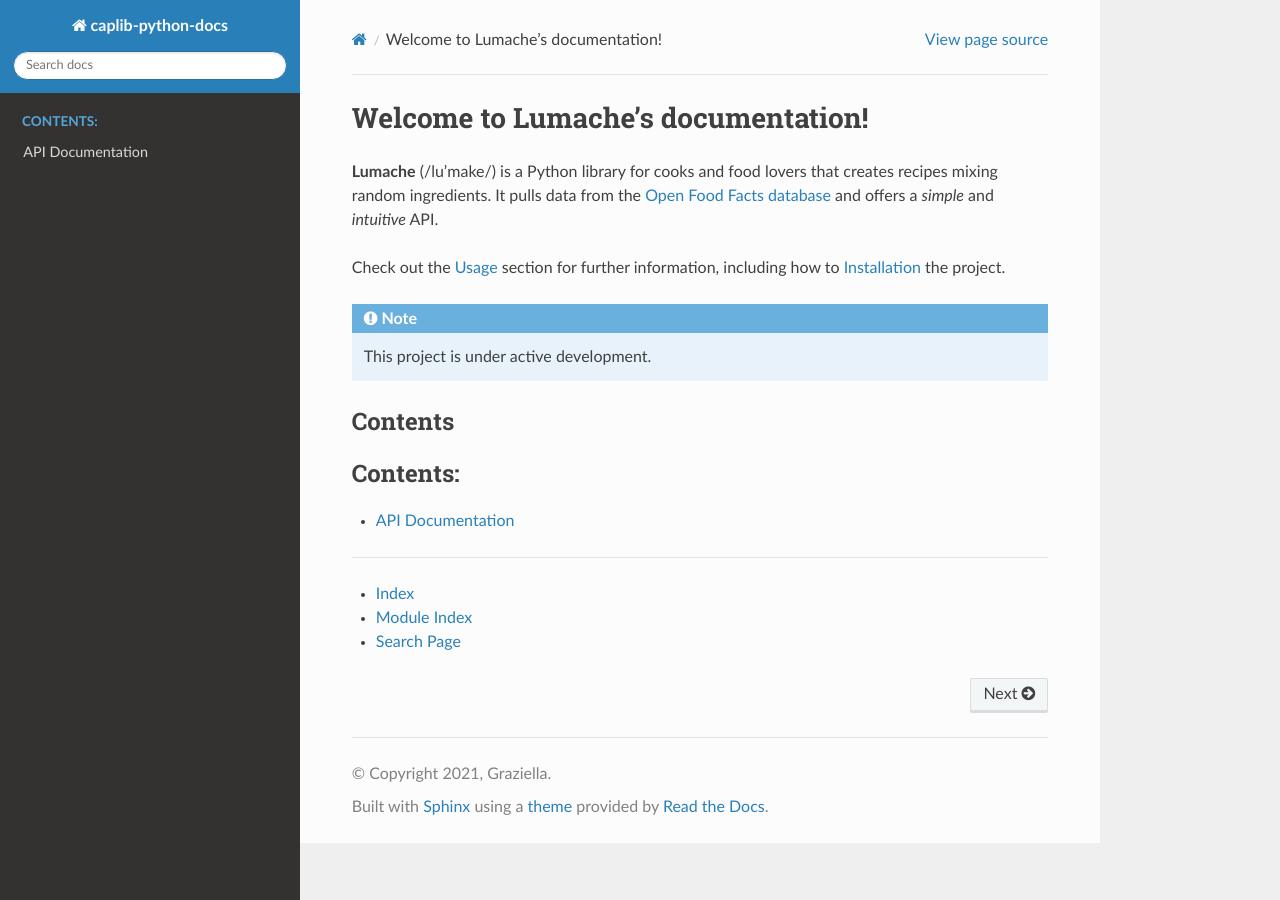
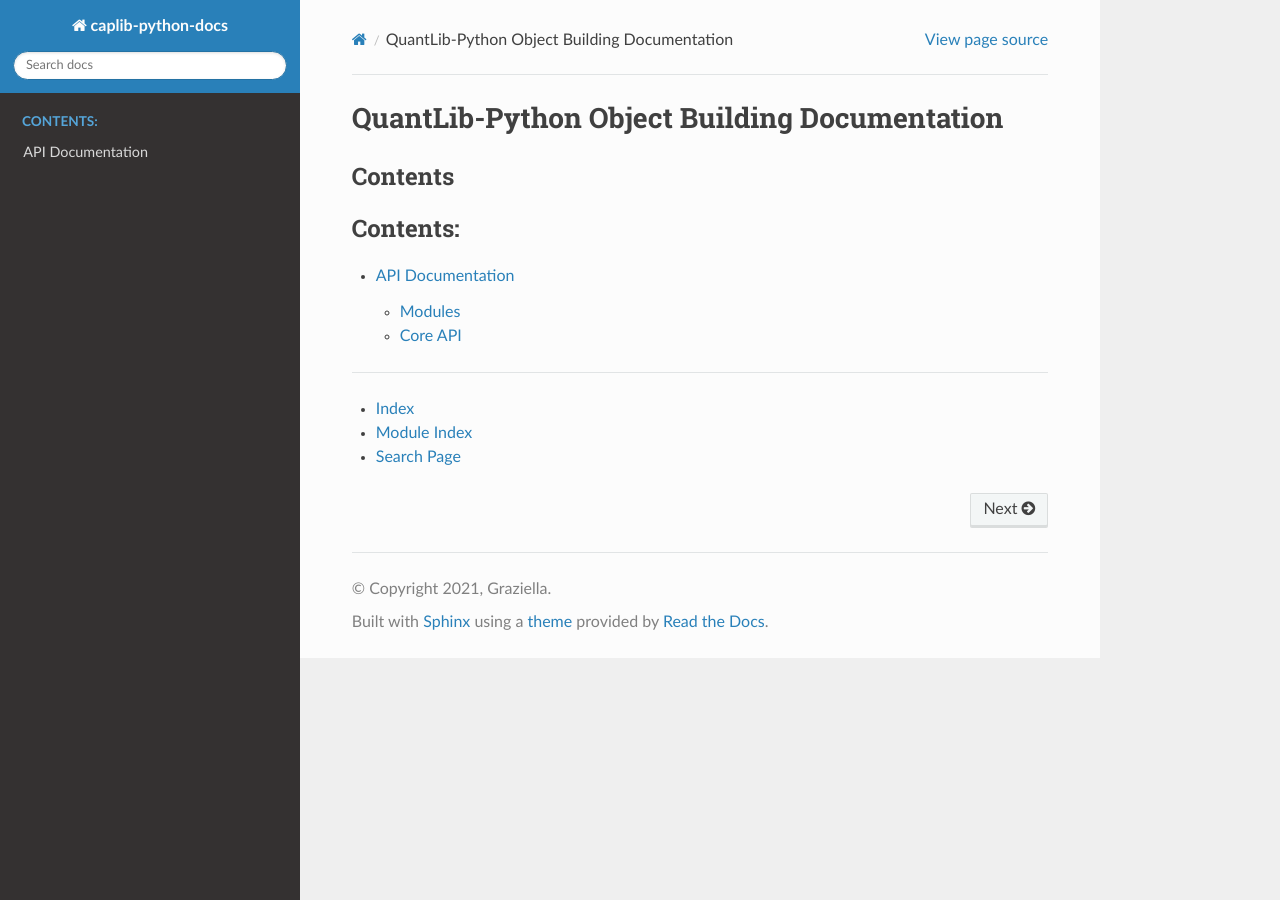
Before and after one commit to Alex-zbz/caplib-docs, a Sphinx documentation site: the page built from docs/source/index.rst, in a window 1280 px wide. Built offline with Sphinx 7.4.7 and the Read the Docs theme 3.1.0, drawn with Linux system fonts in a browser that asks for light colours; pages that are not in the unit, such as notebooks, are missing from menus.

Commit message:
测试自动生成文档

```diff
--- a/docs/source/conf.py
+++ b/docs/source/conf.py
@@ -36,3 +36,12 @@
 
 # -- Options for EPUB output
 epub_show_urls = 'footnote'
+
+# 配置 autodoc
+autodoc_default_options = {
+    'members': True,
+    'member-order': 'bysource',
+    'special-members': '__init__',
+    'undoc-members': True,
+    'exclude-members': '__weakref__'
+}
--- a/docs/source/index.rst
+++ b/docs/source/index.rst
@@ -1,17 +1,5 @@
-Welcome to Lumache's documentation!
+QuantLib-Python Object Building Documentation
 ===================================
-
-**Lumache** (/lu'make/) is a Python library for cooks and food lovers
-that creates recipes mixing random ingredients.
-It pulls data from the `Open Food Facts database <https://world.openfoodfacts.org/>`_
-and offers a *simple* and *intuitive* API.
-
-Check out the :doc:`usage` section for further information, including
-how to :ref:`installation` the project.
-
-.. note::
-
-   This project is under active development.
 
 Contents
 --------
```
Also changed, not shown: docs/source/api.rst (+17 -0 lines).
